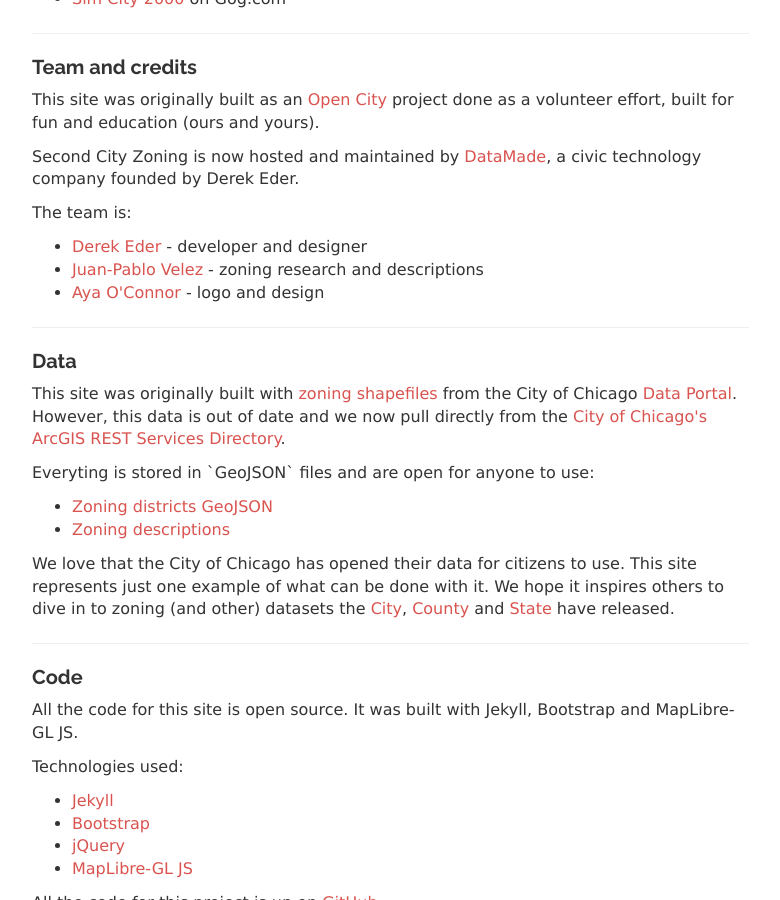
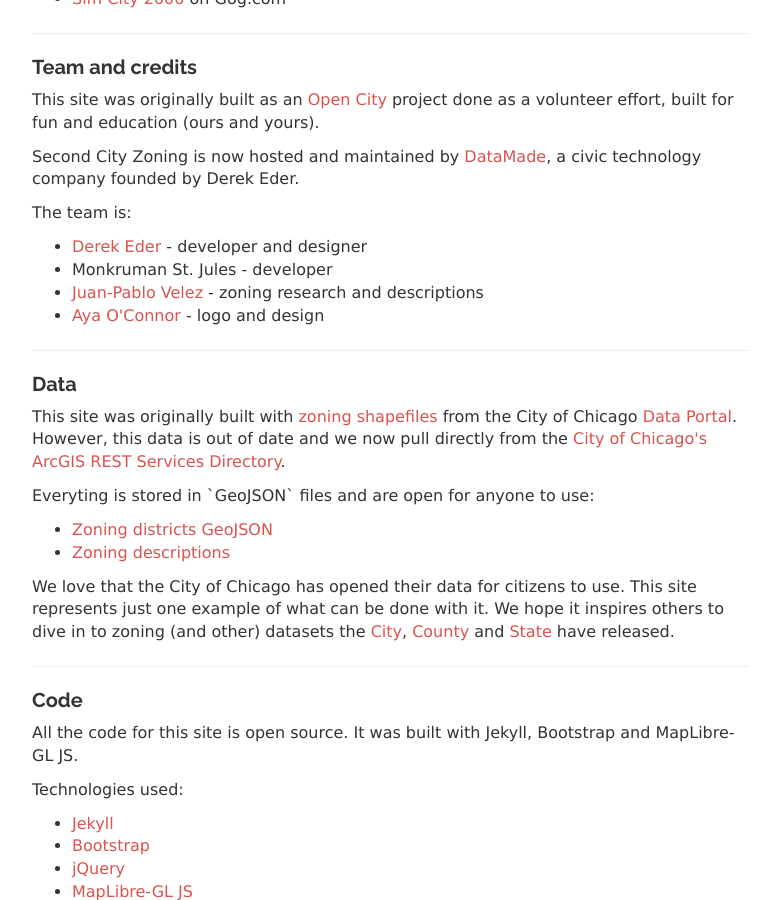
Before and after one commit to datamade/second-city-zoning, a Jekyll site: the page built from about/index.html, in a window 1280 px wide and 900 px high, scrolled down 3736 px. Shown: the whole window, without its empty margins (303-1083 px from the left). Built offline with Jekyll 4.4.1, drawn with Linux system fonts in a browser that asks for light colours; nearby versions of some CDN libraries; comment, search, counter and statistics services are not loaded.

Commit message:
update screenshots and about links

```diff
--- a/_layouts/default.html
+++ b/_layouts/default.html
@@ -37,7 +37,7 @@
       <meta content="{{ page.date | date_to_xmlschema }}" property="article:published_time">
       <meta content="{{ site.url }}/about-us/" property="article:author">
     {% endif %}
-    <meta content="{{ site.url }}/images/screenshot.jpg" property="og:image">
+    <meta content="{{ site.url }}/images/social-preview.jpg" property="og:image">
     {% if page.categories %}
       {% for category in page.categories limit:1 %}
       <meta content="{{ category }}" property="article:section">
@@ -66,7 +66,7 @@
     {% else %}
       <meta name="twitter:description" content="{{ site.description }}">
     {% endif %}
-    <meta name="twitter:image:src" content="{{ site.url }}/images/screenshot.jpg">
+    <meta name="twitter:image:src" content="{{ site.url }}/images/social-preview.jpg">
 
     <link href='/favicon.ico' rel='shortcut icon'>
     <!-- Styles -->
--- a/about/index.html
+++ b/about/index.html
@@ -345,15 +345,19 @@
     </p>
     <ul>
       <li>
-        <a href='http://derekeder.com'>Derek Eder</a>
+        <a href='https://derekeder.com'>Derek Eder</a>
         - developer and designer
       </li>
       <li>
-        <a href='https://jpvelez.contently.com/'>Juan-Pablo Velez</a>
+        Monkruman St. Jules
+        - developer
+      </li>
+      <li>
+        <a href='https://www.linkedin.com/in/jpvelez/'>Juan-Pablo Velez</a>
         - zoning research and descriptions
       </li>
       <li>
-        <a href='https://ayaoconnor.com'>Aya O'Connor</a>
+        <a href='https://www.linkedin.com/in/ayaoconnor/'>Aya O'Connor</a>
         - logo and design
       </li>
     </ul>
```
Also changed, not shown: README.md, images/screenshot-1.png (added), images/screenshot-2.jpg (added), images/screenshot-3.jpg (added), images/social-preview.jpg (added).
